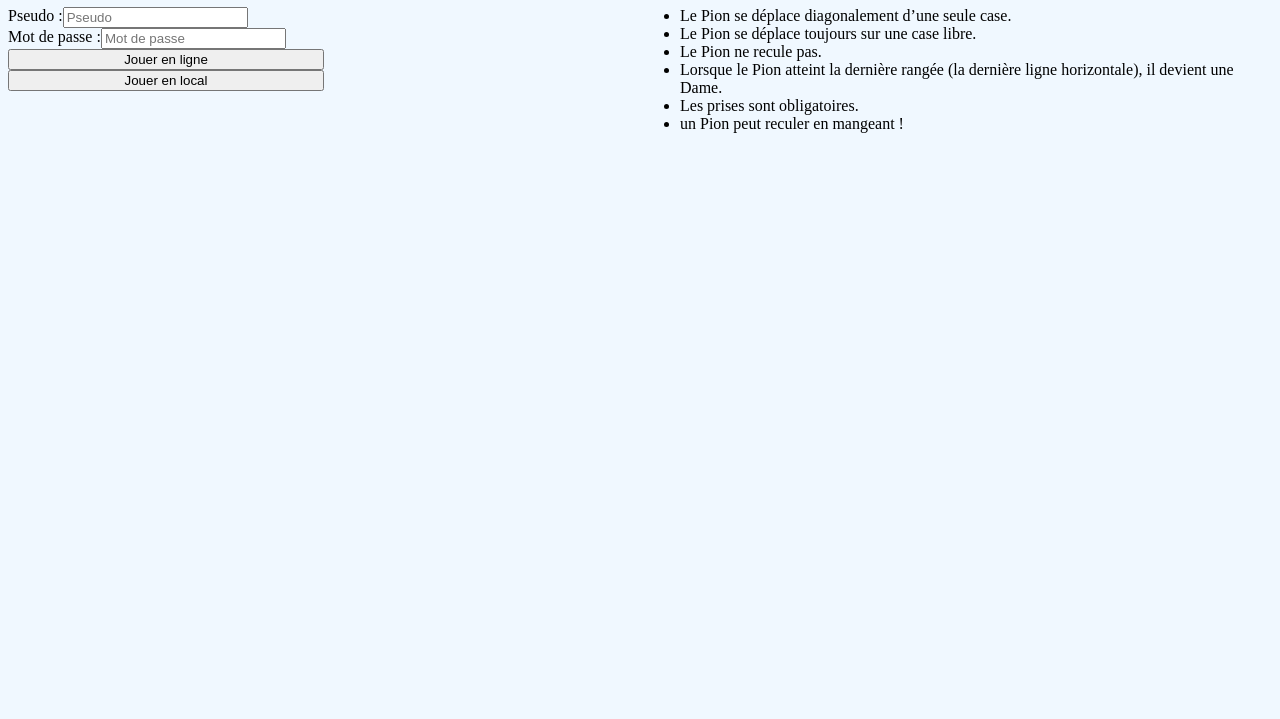
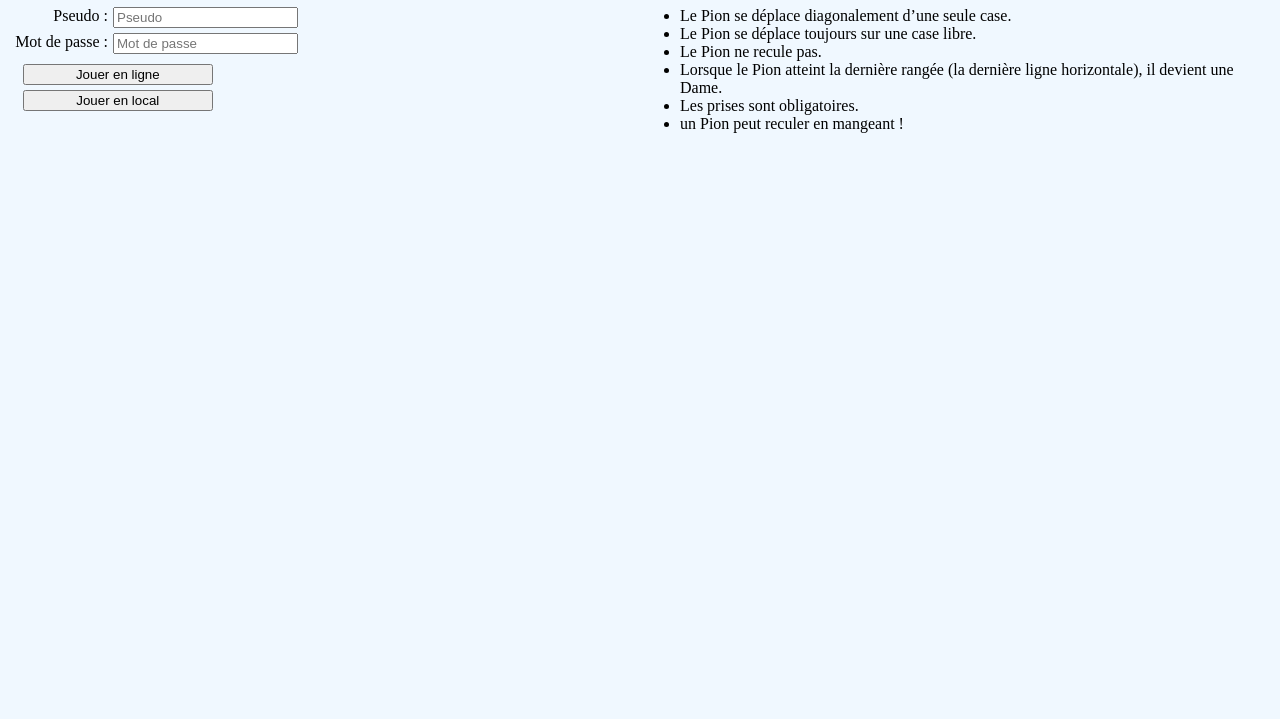
Before and after one commit to gueyemoo/Checkers, a plain HTML site: page client/index.html in a window 1280 px wide. Shown: the part 81-800 px from the top of the page. Drawn offline with nearby package versions, Linux system fonts and the light colour scheme.

Commit message:
small fix

```diff
--- a/client/game.js
+++ b/client/game.js
@@ -1,4 +1,3 @@
-
 const ONLINE = 1;
 const LOCAL = 2;
 
@@ -34,9 +33,9 @@ function startGameOnline() {
         //Transforme en objet Json
         let msg_json = JSON.stringify(user_json);
 
-        // Envoie au serveur sous format json les valeurs saisie par l'utilisateur
+        // Receptionne le retour du serveur sous format json pour initialisé les variables de départ du jeu
         ws.onmessage = function (e) {
-            console.log(JSON.parse(e.data));
+            // console.log(JSON.parse(e.data));
             let msg = JSON.parse(e.data);
 
             if (msg.success === true) {
@@ -53,12 +52,12 @@ function startGameOnline() {
                 player_pos = msg.user_color;
                 id_joueur = msg.user_id;
 
-                console.log(msg.user_color);
-                console.log(id_joueur)
+                // console.log(msg.user_color);
+                // console.log(id_joueur)
             }
         };
+        // Envoie au serveur sous format json les valeurs saisie par l'utilisateur
         ws.onopen = () => ws.send(msg_json);
-        // console.log(msg_json);
     }
 }
 
@@ -82,19 +81,6 @@ $(document).ready(function () {
         [0, 2, 0, 2, 0, 2, 0, 2, 0, 2],
         [2, 0, 2, 0, 2, 0, 2, 0, 2, 0]
     ];
-
-    // let map = [
-    //     [0, 1, 0, 1, 0, 1, 0, 1, 0, 1], // 0 : tile blanche vide
-    //     [1, 0, 2, 0, 1, 0, 1, 0, 1, 0], // 1 : tile noir vide
-    //     [0, 1, 0, 1, 0, 1, 0, 1, 0, 1], // 2 : pion blanc
-    //     [30, 0, 1, 0, 3, 0, 1, 0, 1, 0], // 3 : pion noir
-    //     [0, 1, 0, 1, 0, 30, 0, 1, 0, 1], // 20 : dame blanc
-    //     [1, 0, 1, 0, 1, 0, 1, 0, 1, 0], // 30 : dame noir
-    //     [0, 20, 0, 2, 0, 1, 0, 20, 0, 1],
-    //     [1, 0, 1, 0, 1, 0, 1, 0, 1, 0],
-    //     [0, 1, 0, 0, 0, 1, 0, 3, 0, 1],
-    //     [1, 0, 1, 0, 1, 0, 1, 0, 1, 0]
-    // ];
 
     const EMPTY_WHITE_TILE = 0;
     const EMPTY_BLACK_TILE = 1;
@@ -166,7 +152,7 @@ $(document).ready(function () {
             currentTile = tile; //Défini la nouvelle case courante
             checkPossibilities(tile);
             startAnimation(tile);
-            console.log(currentTile);
+            // console.log(currentTile);
         }
 
     }
@@ -202,7 +188,7 @@ $(document).ready(function () {
         draw();
         resetTile();
         checkWinner();
-
+        if (game_statut == ONLINE) {
             let map_stry = JSON.stringify(map);
 
             //Mets les valeurs récupéré dans un format json
@@ -218,6 +204,12 @@ $(document).ready(function () {
 
             // Envoie au serveur sous format json la map actuelle
             ws.send(msg_m_json);
+
+            ws.onmessage = function (e) {
+                // console.log(e.data.map);
+            }
+
+        }
 
         switchPlayer();
 
--- a/client/map.css
+++ b/client/map.css
@@ -34,6 +34,14 @@ svg {
   flex: 1;
 }
 
+#home label{
+  display: inline-block;
+  width: 100px;
+  text-align: right;
+  margin-right: 5px;
+}
+
+
 #regle {
   flex: 1;
 }
@@ -44,10 +52,16 @@ svg {
 
 .formCase {
   display: flex;
+  margin-bottom: 5px;
 }
 
 .playButton{
-  width: 50%;
+  width: 30%;
+  margin: 5px 15px 0px 15px;
+}
+
+#informations{
+  text-align: center;
 }
 
 #game {
```
Lines whose indentation alone changed are shown as unchanged.
